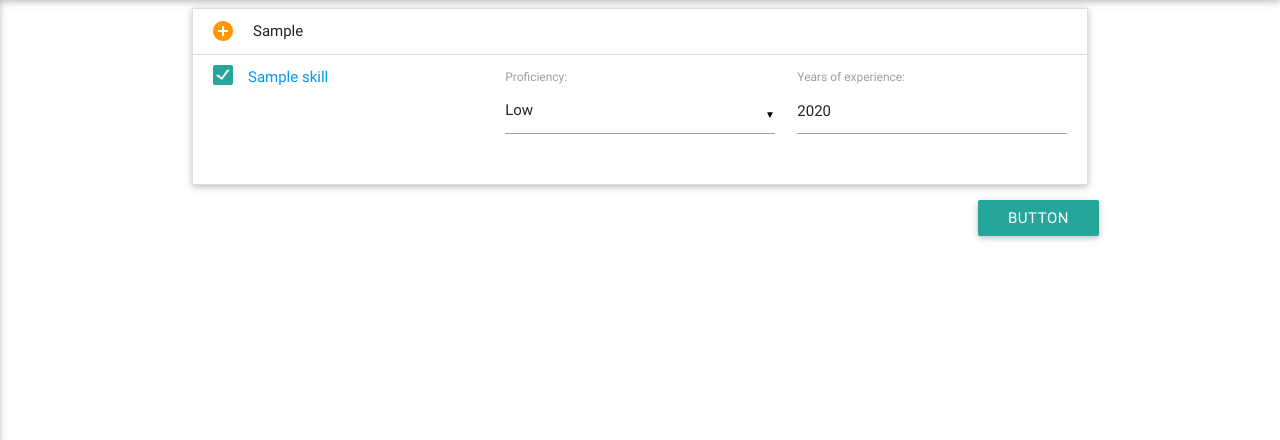
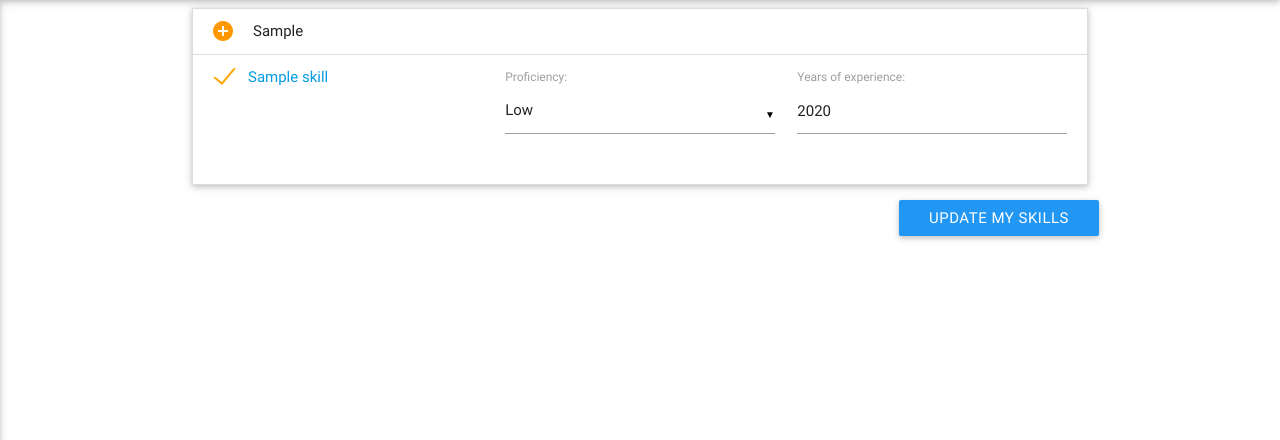
Before and after one commit to lupescudaniel/skills_matrix, a Django app: page /skills/add-many/ in a window 1280 px wide, after a click that opens the changed part. Shown: the part 64-504 px from the top of the page. Run offline with Django 3.2, Linux system fonts and the light colour scheme; a user stored in the database is signed in; tables that the repository leaves empty hold one stand-in row (values such as "Sample post"); parts of the project's set-up code (start-up, migrations or seed data) failed here and were passed over.

Commit message:
Error management and minor fixes

```diff
--- a/skillsmatrix/static/css/style.css
+++ b/skillsmatrix/static/css/style.css
@@ -87,3 +87,24 @@ i.icon-blue {
 .title-icons {
     margin-right: 15px;
 }
+
+.my-orange-checkbox:checked + label:before {
+  top: -4px;
+  left: -3px;
+  width: 12px;
+  height: 22px;
+  border-top: 2px solid transparent;
+  border-left: 2px solid transparent;
+  border-right: 2px solid orange; /* You need to change the colour here */
+  border-bottom: 2px solid orange; /* And here */
+  -webkit-transform: rotate(40deg);
+  -moz-transform: rotate(40deg);
+  -ms-transform: rotate(40deg);
+  -o-transform: rotate(40deg);
+  transform: rotate(40deg);
+  -webkit-backface-visibility: hidden;
+  -webkit-transform-origin: 100% 100%;
+  -moz-transform-origin: 100% 100%;
+  -ms-transform-origin: 100% 100%;
+  -o-transform-origin: 100% 100%;
+  transform-origin: 100% 100%; }
--- a/skillsmatrix/views/skills.py
+++ b/skillsmatrix/views/skills.py
@@ -100,20 +100,14 @@ class BulkAddSkills(TemplateView):
 @login_required
 @require_http_methods(["POST"])
 def bulk_update_skill_view(request):
-    print("HI IN VIEW")
-    print(request.POST)
-
     for skill in json.loads(request.POST.get('skills_list', [])):
         devskill = DeveloperSkill.objects.get(id=skill[u'id'], developer__user=request.user)
         devskill.has_skill = skill[u'has_skill']
-        print("IN VIEW")
-        print(devskill.has_skill)
         if not devskill.has_skill:
             devskill.proficiency = None
-            devskill.years_of_experience = None
+            devskill.years_of_experience = 0
         else:
             devskill.proficiency = skill[u'proficiency']
             devskill.years_of_experience = skill[u'years_of_experience']
         devskill.save()
     return HttpResponse('{response: "success"}', content_type='application/json')
-    #Redirect(reverse('my_developer_details'))
--- a/templates/materialize/bulk_add_skills.html
+++ b/templates/materialize/bulk_add_skills.html
@@ -10,12 +10,12 @@
                             <ul class="collection">
                                 {% for devskill in my_skills %}
                                     {% if devskill.skill.family == family %}
-                                        <li class="collection-item">
+                                        <li class="collection-item" style="height: 100%;">
                                         <div class="row skillrow" data-skillid="{{ devskill.id }}">
                                             <div class="col s4">
-                                                <input type="checkbox" class="filled-in has-skill" id="{{ devskill.skill.id }}-hasSkill"
+                                                <input type="checkbox" class="my-orange-checkbox has-skill" id="{{ devskill.skill.id }}-hasSkill"
                                                        {% if devskill.has_skill %}checked="checked"{% endif %}>
-                                                <label for="{{ devskill.skill.id }}-hasSkill">
+                                                <label for="{{ devskill.skill.id }}-hasSkill" class="has-skill-label" id="{{ devskill.skill.name }}">
                                                     <a href="{{ devskill.skill.skill_url }}">{{ devskill.skill.name }}</a>
                                                 </label>
                                             </div>
@@ -33,7 +33,7 @@
                                                 <label for="{{ devskill.skill.id }}-experience">Years of experience:</label>
                                                 <input id="{{ devskill.skill.id }}-experience" name="years_of_experience"
                                                        class="skill-experience"
-                                                       type="number" value="{{ devskill.years_of_experience }}"/>
+                                                       type="number" value="{{ devskill.years_of_experience }}" min="0" max="50"/>
                                             </div>
                                         </div>
                                         </li>
@@ -45,7 +45,7 @@
             {% endfor %}
         </ul>
     <div class="row">
-<a class="waves-effect waves-light btn pull-right" id="update_skills_btn">button</a></div>
+<a class="waves-effect waves-light btn pull-right blue" id="update_skills_btn">Update my skills</a></div>
     </div>
 {% endblock content %}
 
@@ -54,24 +54,37 @@
         $(document).ready(function () {
             $('select').material_select();
 
+
             $('#update_skills_btn').click(function(){
                 var skills = [];
+                var skill_errs_no_fields= [];
                 $('.skillrow').each(function(){
                     var skill_obj = {};
+
                     skill_obj.id = $(this).data("skillid");
                     skill_obj.has_skill = $(this).find(".has-skill").prop('checked');
+
                     proficiency_val = parseInt($(this).find('select.skill-proficiency').val());
                     skill_obj.proficiency = isNaN(proficiency_val)?null:proficiency_val;
+
                     experience_val = parseInt($(this).find(".skill-experience").val());
                     skill_obj.years_of_experience = isNaN(experience_val)?null:experience_val;
+
+                    skill_name = $(this).find(".has-skill-label").attr('id');
+
                     if(skill_obj.has_skill && (skill_obj.proficiency===null | skill_obj.years_of_experience===null)) {
-                        alert("Proficiency and Experience are required!");
-                        return;
+                        skill_err_obj = {
+                            'skill_obj': skill_obj,
+                            'skill_name': skill_name
+                        };
+                        skill_errs_no_fields.push(skill_err_obj);
                     }
                     skills.push(skill_obj);
                 });
 
-                $.ajax(
+                // If there are no errors in the list, do the ajax call
+                if(skill_errs_no_fields.length == 0) {
+                    $.ajax(
                         {
                             type:'POST',
                             url:'{% url 'bulk_update_skills' %}',
@@ -82,10 +95,13 @@
                                 },
                             success: function(data) { console.log(data) }
                         }
-                );
-{#                ).success(function(msg){#}
-{#                    console.log(msg);#}
-{#                });#}
+                    );
+                } else {
+                    var error_string = "Proficiency and years of experience are required.\n\nPlease fix the following skills:\n\n";
+                    for (var i = 0; i < skill_errs_no_fields.length; i++)
+                        error_string+=(skill_errs_no_fields[i].skill_name + "\n")
+                    alert(error_string)
+                }
             });
         });
     </script>
--- a/templates/materialize/matrix_materialize.html
+++ b/templates/materialize/matrix_materialize.html
@@ -218,7 +218,7 @@
                                        id="deselectAllSkillBtn">None</a>
                                 </div>
                                 {% for skill in skills %}
-                                    <input type="checkbox" id="{{ skill }}-skill" class="skillbox" value="{{ skill }}"/>
+                                    <input type="checkbox" id="{{ skill }}-skill" class="my-orange-checkbox skillbox" value="{{ skill }}"/>
                                     <label for="{{ skill }}-skill">{{ skill }}</label>
                                     <br/>
                                 {% endfor %}
@@ -231,7 +231,7 @@
                                     <a class="btn waves-effect waves-light orange filter-btn-xs" id="deselectAllDevBtn">None</a>
                                 </div>
                                 {% for dev in dev_filter_list %}
-                                    <input type="checkbox" id="{{ dev.last_name }}-developer" class="devbox"
+                                    <input type="checkbox" id="{{ dev.last_name }}-developer" class="my-orange-checkbox devbox"
                                            value="{{ dev.id }}"/>
                                     <label for="{{ dev.last_name }}-developer">{{ dev.first_name }} {{ dev.last_name }}</label>
                                     <br/>
```
Also changed, not shown: skillsmatrix/views/matrix.py (+13 -14 lines), templates/materialize/developer_detail_materialize.html (+5 -12 lines).
